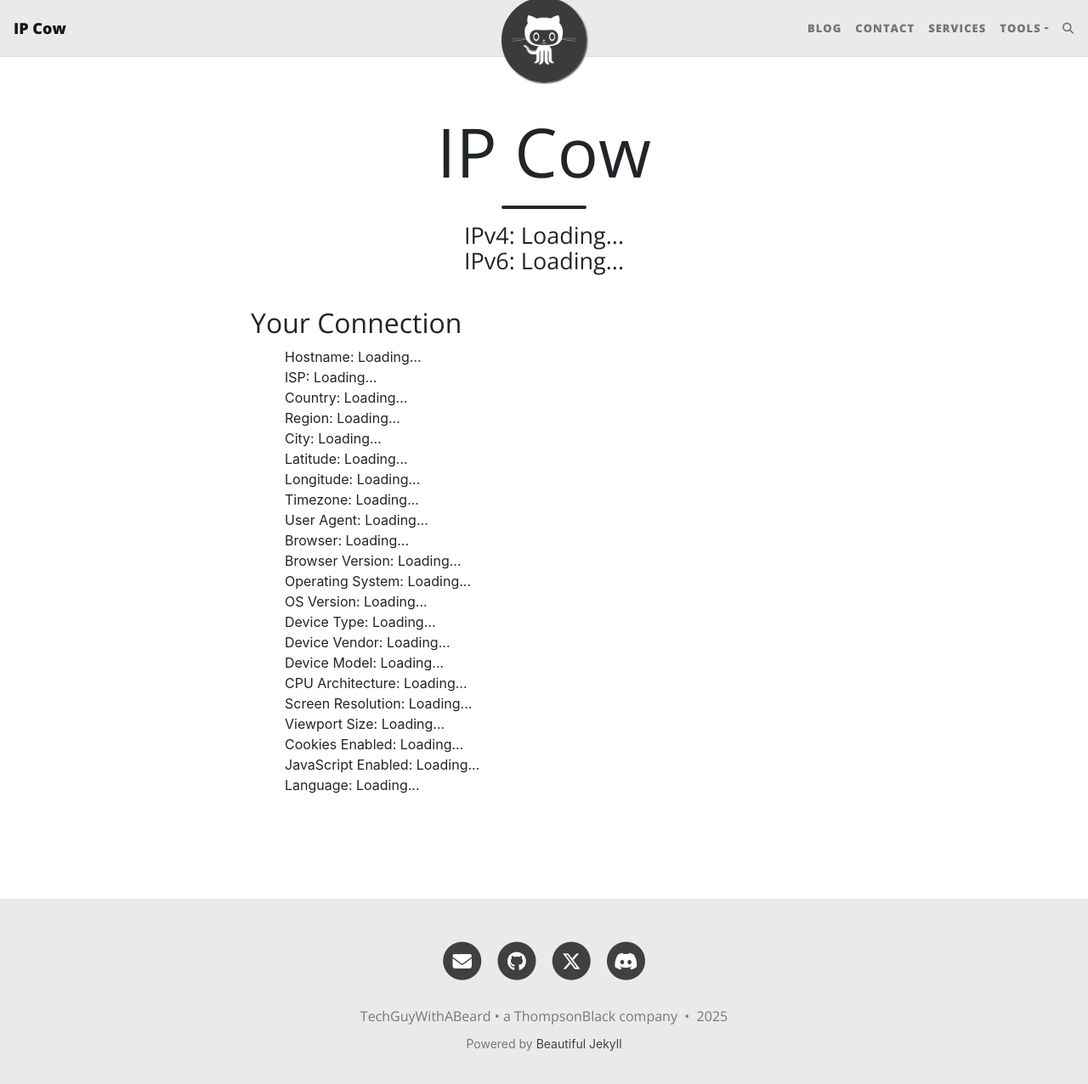
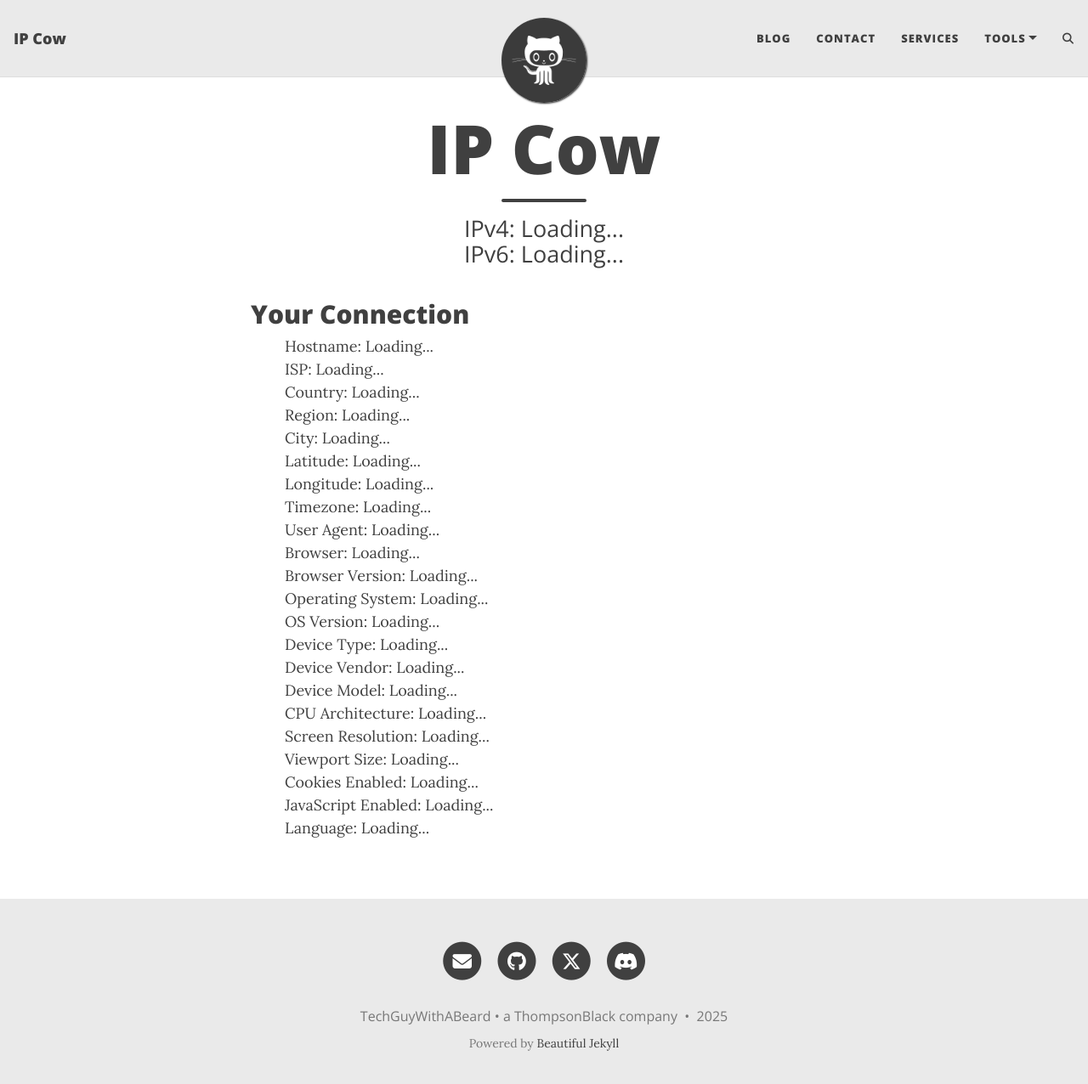
Before and after one commit to MichalAFerber/ipcow, a Jekyll site: the page built from index.html, in a window 1280 px wide and 1289 px high. Shown: the top 1276 px of the window at 85% size. Built offline with Jekyll 4.4.1, drawn with Linux system fonts in a browser that asks for light colours; nearby versions of some CDN libraries; the list of posts is cut into pages by our own code.

```diff
--- a/_config.yml
+++ b/_config.yml
@@ -129,11 +129,11 @@
 # For any extra visual customization, you can include additional CSS files in every page on your site. List any custom CSS files here
 site-css:
 #  - "https://beautifuljekyll.com/pro/dark-mode.min.css"
-  - "/assets/css/bootstrap-social.css"
-  - "/assets/css/beautifuljekyll.css"
   - "https://stackpath.bootstrapcdn.com/bootstrap/4.4.1/css/bootstrap.min.css"
   - "https://fonts.googleapis.com/css?family=Lora:400,700,400italic,700italic"
   - "https://fonts.googleapis.com/css?family=Open+Sans:300italic,400italic,600italic,700italic,800italic,400,300,600,700,800"
+  - "/assets/css/bootstrap-social.css"
+  - "/assets/css/beautifuljekyll.css"
   - "/assets/css/main.css"
 
 # If you have common JavaScript files that should be included in every page, list them here
```
